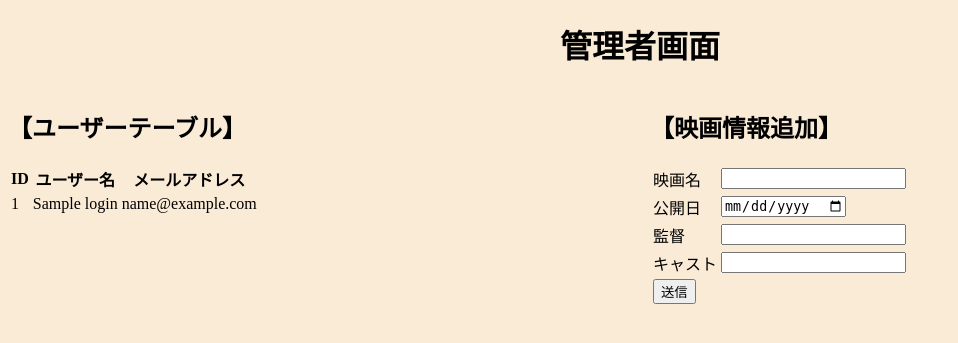
After one commit to mminegishi28/movie, a PHP site: page /admin.php in a window 1280 px wide. The commit adds this page. Shown: the top 343 px of the page, without its empty margins (0-958 px from the left). Run offline with PHP 8.4, Linux system fonts and the light colour scheme; tables that the repository leaves empty or names only in its code hold one stand-in row (values such as "Sample post").

Commit message:
admin.page

```diff
--- /dev/null
+++ b/movieapp/admin.php
@@ -0,0 +1,121 @@
+<?php
+session_start();
+
+// データベース接続
+$dsn = "mysql:host=localhost;dbname=movie;charset=utf8";
+$user = "testuser";
+$pass = "testpass";
+
+// 映画情報が送信された場合の処理
+if (isset($_GET['mode']) && $_GET['mode'] === 'register') {
+    // フォームから送信された値を取得
+    $title = $_GET['title'];
+    $release = $_GET['release'];
+    $director = $_GET['director'];
+    $cast = $_GET['cast'];
+
+    // 画面下に出力するためのHTMLを生成
+    $newMovieInfo = "<h2>【追加された映画情報】</h2>";
+    $newMovieInfo .= "<p>映画名: $title</p>";
+    $newMovieInfo .= "<p>公開日: $release</p>";
+    $newMovieInfo .= "<p>監督: $director</p>";
+    $newMovieInfo .= "<p>キャスト: $cast</p>";
+
+    // 既存の映画情報に追加
+    $_SESSION['movieInfo'][] = $newMovieInfo;
+}
+
+try {
+    $dbh = new PDO($dsn, $user, $pass);
+    $dbh->setAttribute(PDO::ATTR_ERRMODE, PDO::ERRMODE_EXCEPTION);
+
+    // ユーザー情報を取得
+    $stmt = $dbh->prepare("SELECT id, name, email FROM login");
+    $stmt->execute();
+    $users = $stmt->fetchAll(PDO::FETCH_ASSOC);
+
+    $userList = "";
+    foreach ($users as $user) {
+        $userList .= "<td>" . htmlspecialchars($user['id']) . "</td>";
+        $userList .= "<td>" . htmlspecialchars($user['name']) . "</td>";
+        $userList .= "<td>" . htmlspecialchars($user['email']) . "</td>";
+        $userList .= "</tr>"; // emailの後に空のtdを挿入して改行を実現
+    }
+} catch (PDOException $e) {
+    echo "データベース接続エラー: " . $e->getMessage();
+    die();
+}
+
+$content = <<<HTML
+    <!DOCTYPE html>
+    <html lang="en">
+    <head>
+        <meta charset="UTF-8">
+        <meta name="viewport" content="width=device-width, initial-scale=1.0">
+        <!-- <link rel="stylesheet" href="admin.css"> -->
+        <title>管理者画面</title>
+    </head>
+    <body style="background:antiquewhite;">
+    <h1 style="text-align: center;">管理者画面</h1>
+    <div style="display: flex;">
+    <div style="flex: 1; margin-right: 20px;">
+    <h2>【ユーザーテーブル】</h2>
+    <table>
+    <tr>
+    <th>ID</th>
+    <th>ユーザー名</th>
+    <th>メールアドレス</th>
+    <!-- 他に表示したいユーザー情報があればここに追加 -->
+    </tr>
+    <tr>
+    {$userList}
+    <!-- 他に表示したいユーザー情報があればここに追加 -->
+    </tr>
+    </table>
+    </div>
+    <div style="flex: 1;">
+    <h2>【映画情報追加】</h2>
+    <form method="get">
+    <table class="tt">
+    <tr>
+    <td>映画名</td>
+    <td><input type="text" name="title" value=""></td>
+    </tr>
+    <tr>
+    <td>公開日</td>
+    <td><input type="date" name="release" value=""></td>
+    </tr>
+    <tr>
+    <td>監督</td>
+    <td><input type="text" name="director" value=""></td>
+    </tr>
+    <tr>
+    <td>キャスト</td>
+    <td><input type="text" name="cast" value=""></td>
+    </tr>
+    <tr>
+    <td><input type="submit" value="送信"></td>
+    <input type="hidden" name="mode" value="register">
+    <!-- どこの送信ボタンが押されたか識別するために上記の記述がある -->
+    </tr>
+    </table>
+    </form>
+HTML;
+
+// 映画情報の表示
+if (!empty($_SESSION['movieInfo'])) {
+    $content .= "<h2></h2>";
+    foreach ($_SESSION['movieInfo'] as $movie) {
+        $content .= $movie;
+    }
+}
+
+$content .= <<<HTML
+    </div>
+    </div>
+    </body>
+    </html>
+HTML;
+
+echo $content;
+?>
```
Also changed, not shown: movieapp/admin.css (added, +19 -0 lines), movieapp/fav.html (deleted, +0 -19 lines), movieapp/fav.js (deleted, +0 -23 lines), movieapp/login.php (+9 -4 lines), movieapp/mypage.php (+9 -3 lines), movieapp/style.css (+17 -24 lines).
